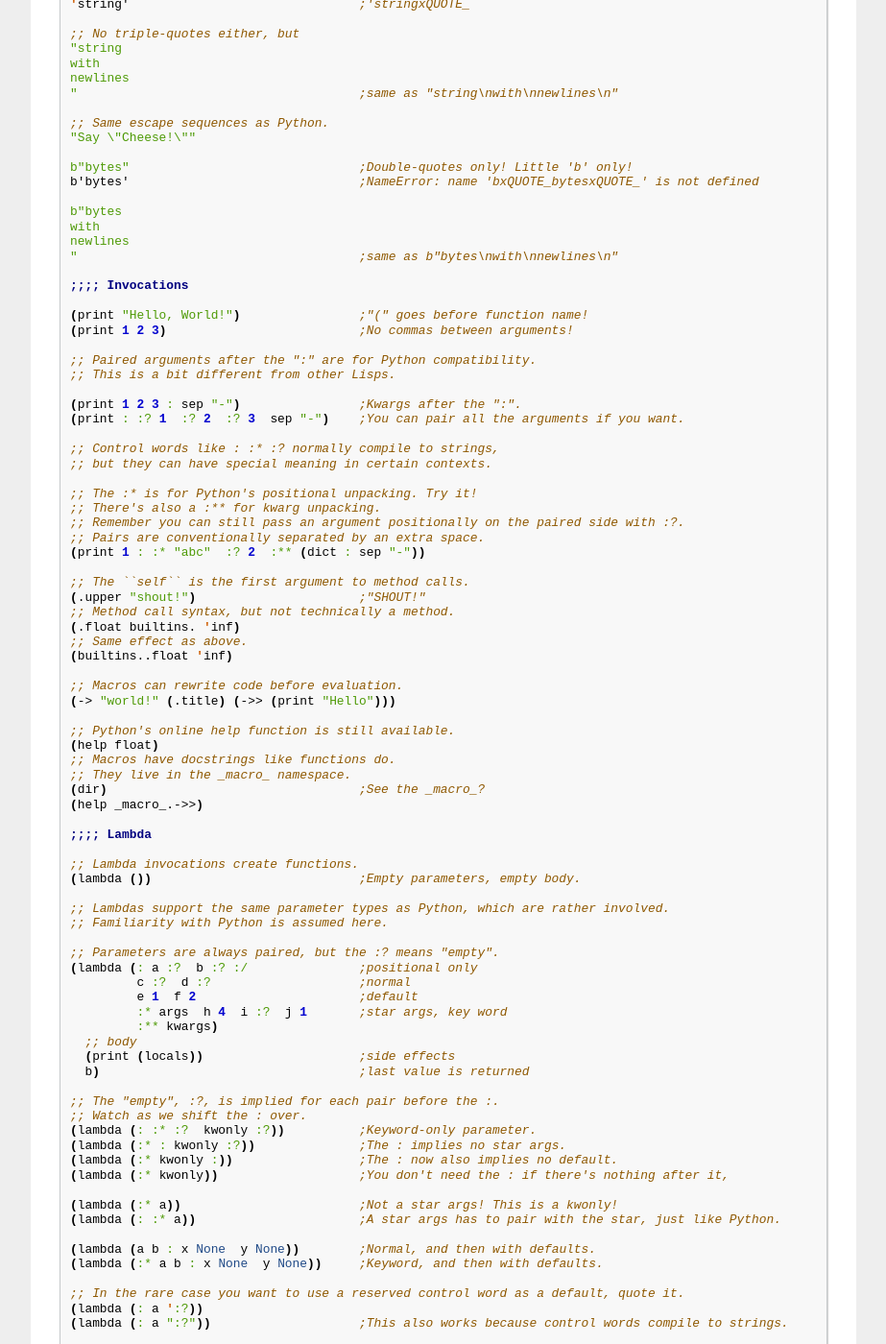
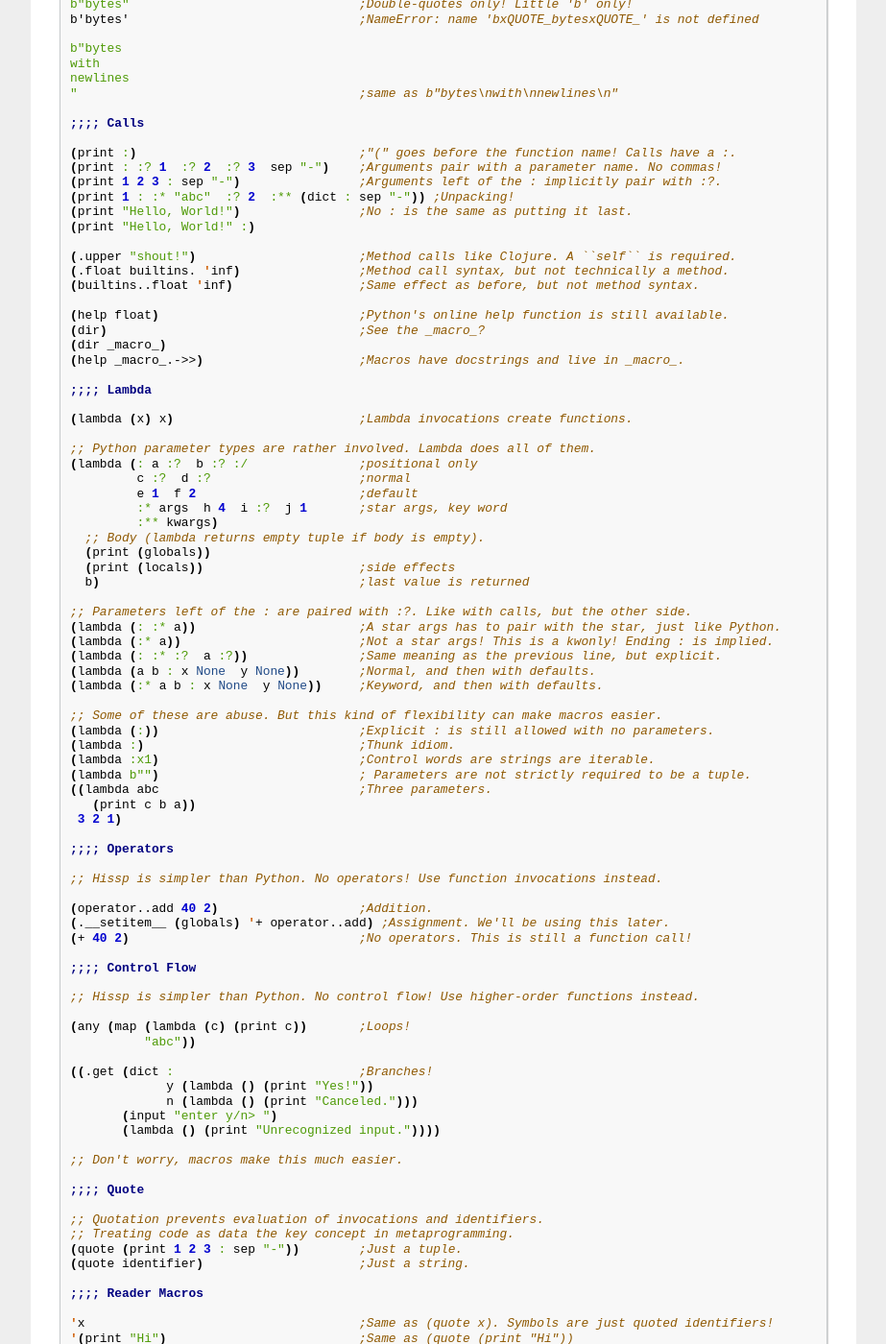
Before and after one commit to gilch/hissp, a Sphinx documentation site: the page built from docs/lissp_quickstart.rst, in a window 1280 px wide and 1400 px high, scrolled down 1420 px. Shown: the whole window at 96% size, without its empty margins (268-1191 px from the left). Built offline with Sphinx 7.4.7, drawn with Linux system fonts in a browser that asks for light colours; pages that are not in the unit, such as notebooks, are missing from menus; some of the changed text lies outside the part shown.

Commit message:
Streamline quickstart

```diff
--- a/docs/lissp_quickstart.rst
+++ b/docs/lissp_quickstart.rst
@@ -1,7 +1,7 @@
 .. Copyright 2020 Matthew Egan Odendahl
    SPDX-License-Identifier: Apache-2.0
 
-.. TODO: sybil tests? ;: ;>>>
+.. TODO: sybil tests? ;: ;>>> ;...
 
 Lissp Quick Start
 =================
@@ -10,41 +10,37 @@
 
    ;;;; Lissp Quick Start
 
-   ;; Lissp is a lightweight textual language representing the Hissp data language.
-   ;; The Lissp reader converts Lissp code to Hissp data structures.
+   ;; Lissp is a lightweight textual language representing the Hissp data
+   ;; language. The Lissp reader converts Lissp code to Hissp syntax trees.
    ;; The Hissp compiler translates Hissp to a functional subset of Python.
 
-   ;; This document is written like a .lissp file,
-   ;; demonstrating Lissp's features with minimal exposition.
-   ;; Some familiarity with Python is assumed.
-   ;; Familiarity with another Lisp dialect is helpful, but not assumed.
-   ;; See the Hissp tutorial for more detailed explanations.
+   ;; This document is written like a .lissp file, demonstrating Lissp's
+   ;; features with minimal exposition. Some familiarity with Python is
+   ;; assumed. Familiarity with another Lisp dialect is not assumed, but
+   ;; helpful. See the Hissp tutorial for more detailed explanations.
+
+   ;; Follow along by entering these examples in the REPL. It will show you the
+   ;; compiled Python, and evaluate it. Try variations that occur to you.
+
+   ;;;; Installation
 
    ;; Install hissp with $ pip install hissp
    ;; Start the REPL with $ hissp
    ;; Quit with EOF or (exit).
 
-   ;; Follow along by entering these examples in the REPL.
-   ;; It will show you the compiled Python, and evaluate it.
-   ;; Try variations that occur to you.
+   ;;;; Literals
 
-   ;;;; Semicolon Comment Style
+   ;;; singleton
 
-   ;; ;;;; Headings start with 4.
-   ;; ;;; Subheadings start with 3.
-   ;; (Aligned-comments
-   ;;   ;; are indented as the next line.
-   ;;   "And start with 2: ;;")
-   ;; Margin comments (;)                 ;Begin at column 40+,
-   ;;                                     ; can continue with a space,
-   ;; and always have a space before the semicolon. ;Like this.
+   None                                   ;Same as Python.
+   ...                                    ;Ellipsis
 
-   ;;;; Numeric
-
-   ;; Numeric literals are the same as Python.
+   ;;; boolean
 
    False                                  ;bool. Remember that bools are ints:
    True                                   ; 0 and 1.
+
+   ;;; integer
 
    42                                     ;int
    0x10                                   ;16
@@ -52,56 +48,49 @@
    0b10                                   ;2
    0b1111_0000_0000                       ;0xF00
 
+   ;;; floating-point
+
    -4.2                                   ;float
    4e2                                    ;400.0
    -1.6e-2                                ;-0.016
+
+   ;;; complex
 
    5j                                     ;imaginary
    4+2j                                   ;complex
    -1_2.3_4e-5_6-7_8.9_8e-7_6j            ;Very complex!
 
-   ;;;; Singleton
+   ;;; symbols and strings
 
-   ;; The singleton literals are also the same as Python.
-
-   None
-   ...                                    ;Ellipsis
-
-   ;;;; Symbolic
-
-   ;; Symbolic literals are not quite like Python.
-
-   ;; Hissp has full access to Python libraries.
    object                                 ;Normal identifier.
-   object.__class__                       ;Attribute identifier. Same as Python so far.
-   math.                                  ;Module identifier. Ends in a dot. Imports it!
+   object.__class__                       ;Attribute identifier with dot. Same as Python so far.
+   math.                                  ;Module identifier ends in a dot and imports it!
    math..tau                              ;Qualified identifier. Attribute of a module.
    collections.abc.                       ;Submodule identifier. Has package name.
    builtins..object.__class__             ;Qualified attribute identifier.
    object.__class__.__name__              ;Attributes chain.
    collections.abc..Sequence.__class__.__name__ ;All together now.
 
-   :control-word                          ;Similar to ":keywords" in other Lisps.
+   :control-word                          ;Colon prefix. Similar to ":keywords" in other Lisps.
 
-   'symbol                                ;Symbols represent identifiers.
+   'symbol                                ;Apostrophe prefix. Symbols represent identifiers.
 
-   ;;; Read-time special-character munging.
+   ;; Symbols munge special characters at read-time to valid Python identifiers.
 
    'Also-a-symbol!                        ;alias for 'AlsoxH_axH_symbolxBANG_
    '+                                     ;'xPLUS_
    '->>                                   ;'xH_xGT_xGT_
+   :->>                                   ;Control words don't represent identifiers, don't munge.
 
    "string"                               ;Double-quotes only!
-   'string'                               ;'stringxQUOTE_
+   'string'                               ;'stringxQUOTE_ symbol.
 
-   ;; No triple-quotes either, but
    "string
    with
    newlines
-   "                                      ;same as "string\nwith\nnewlines\n"
+   "                                      ;same as "string\nwith\nnewlines\n". No triple quotes.
 
-   ;; Same escape sequences as Python.
-   "Say \"Cheese!\""
+   "Say \"Cheese!\""                      ;Same backslash escape sequences as Python.
 
    b"bytes"                               ;Double-quotes only! Little 'b' only!
    b'bytes'                               ;NameError: name 'bxQUOTE_bytesxQUOTE_' is not defined
@@ -111,90 +100,58 @@
    newlines
    "                                      ;same as b"bytes\nwith\nnewlines\n"
 
-   ;;;; Invocations
+   ;;;; Calls
 
-   (print "Hello, World!")                ;"(" goes before function name!
-   (print 1 2 3)                          ;No commas between arguments!
+   (print :)                              ;"(" goes before the function name! Calls have a :.
+   (print : :? 1  :? 2  :? 3  sep "-")    ;Arguments pair with a parameter name. No commas!
+   (print 1 2 3 : sep "-")                ;Arguments left of the : implicitly pair with :?.
+   (print 1 : :* "abc"  :? 2  :** (dict : sep "-")) ;Unpacking!
+   (print "Hello, World!")                ;No : is the same as putting it last.
+   (print "Hello, World!" :)
 
-   ;; Paired arguments after the ":" are for Python compatibility.
-   ;; This is a bit different from other Lisps.
+   (.upper "shout!")                      ;Method calls like Clojure. A ``self`` is required.
+   (.float builtins. 'inf)                ;Method call syntax, but not technically a method.
+   (builtins..float 'inf)                 ;Same effect as before, but not method syntax.
 
-   (print 1 2 3 : sep "-")                ;Kwargs after the ":".
-   (print : :? 1  :? 2  :? 3  sep "-")    ;You can pair all the arguments if you want.
-
-   ;; Control words like : :* :? normally compile to strings,
-   ;; but they can have special meaning in certain contexts.
-
-   ;; The :* is for Python's positional unpacking. Try it!
-   ;; There's also a :** for kwarg unpacking.
-   ;; Remember you can still pass an argument positionally on the paired side with :?.
-   ;; Pairs are conventionally separated by an extra space.
-   (print 1 : :* "abc"  :? 2  :** (dict : sep "-"))
-
-   ;; The ``self`` is the first argument to method calls.
-   (.upper "shout!")                      ;"SHOUT!"
-   ;; Method call syntax, but not technically a method.
-   (.float builtins. 'inf)
-   ;; Same effect as above.
-   (builtins..float 'inf)
-
-   ;; Macros can rewrite code before evaluation.
-   (-> "world!" (.title) (->> (print "Hello")))
-
-   ;; Python's online help function is still available.
-   (help float)
-   ;; Macros have docstrings like functions do.
-   ;; They live in the _macro_ namespace.
+   (help float)                           ;Python's online help function is still available.
    (dir)                                  ;See the _macro_?
-   (help _macro_.->>)
+   (dir _macro_)
+   (help _macro_.->>)                     ;Macros have docstrings and live in _macro_.
 
    ;;;; Lambda
 
-   ;; Lambda invocations create functions.
-   (lambda ())                            ;Empty parameters, empty body.
+   (lambda (x) x)                         ;Lambda invocations create functions.
 
-   ;; Lambdas support the same parameter types as Python, which are rather involved.
-   ;; Familiarity with Python is assumed here.
-
-   ;; Parameters are always paired, but the :? means "empty".
+   ;; Python parameter types are rather involved. Lambda does all of them.
    (lambda (: a :?  b :? :/               ;positional only
             c :?  d :?                    ;normal
             e 1  f 2                      ;default
             :* args  h 4  i :?  j 1       ;star args, key word
             :** kwargs)
-     ;; body
+     ;; Body (lambda returns empty tuple if body is empty).
+     (print (globals))
      (print (locals))                     ;side effects
      b)                                   ;last value is returned
 
-   ;; The "empty", :?, is implied for each pair before the :.
-   ;; Watch as we shift the : over.
-   (lambda (: :* :?  kwonly :?))          ;Keyword-only parameter.
-   (lambda (:* : kwonly :?))              ;The : implies no star args.
-   (lambda (:* kwonly :))                 ;The : now also implies no default.
-   (lambda (:* kwonly))                   ;You don't need the : if there's nothing after it,
-
-   (lambda (:* a))                        ;Not a star args! This is a kwonly!
+   ;; Parameters left of the : are paired with :?. Like with calls, but the other side.
    (lambda (: :* a))                      ;A star args has to pair with the star, just like Python.
-
+   (lambda (:* a))                        ;Not a star args! This is a kwonly! Ending : is implied.
+   (lambda (: :* :?  a :?))               ;Same meaning as the previous line, but explicit.
    (lambda (a b : x None  y None))        ;Normal, and then with defaults.
    (lambda (:* a b : x None  y None))     ;Keyword, and then with defaults.
 
-   ;; In the rare case you want to use a reserved control word as a default, quote it.
-   (lambda (: a ':?))
-   (lambda (: a ":?"))                    ;This also works because control words compile to strings.
-
    ;; Some of these are abuse. But this kind of flexibility can make macros easier.
-   (lambda (:))                           ;The : is still allowed.
+   (lambda (:))                           ;Explicit : is still allowed with no parameters.
    (lambda :)                             ;Thunk idiom.
    (lambda :x1)                           ;Control words are strings are iterable.
    (lambda b"")                           ; Parameters are not strictly required to be a tuple.
-   (lambda x)
-   (lambda abc)                           ;Three parameters.
+   ((lambda abc                           ;Three parameters.
+      (print c b a))
+    3 2 1)
 
    ;;;; Operators
 
-   ;; Hissp is simpler than Python. No operators!
-   ;; Use function invocations instead.
+   ;; Hissp is simpler than Python. No operators! Use function invocations instead.
 
    (operator..add 40 2)                   ;Addition.
    (.__setitem__ (globals) '+ operator..add) ;Assignment. We'll be using this later.
@@ -202,19 +159,18 @@
 
    ;;;; Control Flow
 
-   ;; Hissp is simpler than Python. No control flow!
-   ;; Use higher-order functions instead.
+   ;; Hissp is simpler than Python. No control flow! Use higher-order functions instead.
 
-   ;; Loops!
-   (any (map (lambda (c) (print c))
+   (any (map (lambda (c) (print c))       ;Loops!
              "abc"))
 
-   ;; Branches!
-   ((.get (dict :
+   ((.get (dict :                         ;Branches!
                 y (lambda () (print "Yes!"))
                 n (lambda () (print "Canceled.")))
           (input "enter y/n> ")
           (lambda () (print "Unrecognized input."))))
+
+   ;; Don't worry, macros make this much easier.
 
    ;;;; Quote
 
@@ -257,99 +214,90 @@
    ;; Reader macros compose. Note the quote.
    'hissp.munger..demunge#xH_xGT_xGT_     ;'->>'
 
+   (print (.upper 'textwrap..dedent#"\
+                  These lines
+                  Don't interrupt
+                  the flow."))
+
    ;; The "inject" reader macro evaluates the next form
    ;; and puts the result directly in the Hissp.
    .#(fractions..Fraction 1 2)            ;Fraction() is multiary.
 
    ;; Use a string to inject Python into the compiled output.
-   ;; Use responsibly!
    (lambda (a b c)
      ;; Hissp may not have operators, but Python does.
      .#"(-b + (b**2 - 4*a*c)**0.5)/(2*a)")
 
+   ;; Statement injections work at the top level only.
+   .#"from operator import *"             ;All your operator are belong to us.
+
+   ;; Injections are powerful. Use responsibly!
+
    ;;;; Collections
 
-   ;; Make tuples with a quote.
-   '(1 2 3)                               ;(1, 2, 3)
+   ;;; templates and tuples
 
-   ;; You can interpolate with templates.
-   `(,(operator..pow 42 0) ,(+ 1 1) 3)    ;(1, 2, 3)
+   '(1 2 3)                               ;tuple
+   `(,(operator..pow 42 0) ,(+ 1 1) 3)    ;Interpolate with templates.
+   `("a" 'b c ,'d ,"e")                   ;Careful with quotes in templates! Try it.
+   '(1 "a")                               ;Recursive quoting.
+   `(1 ,"a")
 
-   ;; Be careful with quotes in templates!
-   `("a" 'b c ,'d ,"e")
-   ;; (('quote', 'a', {':str': True}), ('quote', '__main__..b'), '__main__..c', 'd', 'e')
+   ;; Helper functions may be easier than templates.
+   ((lambda (: :* xs) xs) 0 "a" 'b :c)
+   (.__setitem__ (globals) 'entuple (lambda (: :* xs) xs))
+   (entuple 0 "a" 'b :c)
 
-   '(1 "a")                               ;(1, ('quote', 'a', {':str': True}))
-   `(1 ,"a")                              ;(1, 'a')
+   ;;; other collection types
 
-   ;; Helper functions may be easier.
-   ((lambda (: :* xs) xs) 0 "a" 'b :c)    ;(0, 'a', 'b', ':c')
-   (.__setitem__ (globals) 'entuple (lambda (: :* xs) xs))
-   (entuple 0 "a" 'b :c)                  ;(0, 'a', 'b', ':c')
+   (list `(1 ,(+ 1 1) 2))
+   (set '(1 2 3))
+   (dict (zip '(1 2 3) "abc"))
 
-   ;; Tuples convert to other collection types.
-   (list `(1 ,(+ 1 1) 2))                 ;[1 2 3]
-   (set '(1 2 3))                         ;{1, 2, 3}
-   (dict (zip '(1 2 3) "abc"))            ;{1: 'a', 2: 'b', 3: 'c'}
+   (dict : + 0  a 1  b 2)                 ;symbolic keys
+   (.__getitem__ _ '+)                    ;In the REPL, _ is the last result that wasn't None.
 
-   ;; Symbolic-keyed dict via kwargs.
-   (dict : + 0  a 1  b 2)                 ;{'xPLUS_': 0, 'a': 1, 'b': 2}
-   ;; In the REPL, _ is the last result that wasn't None, same as Python.
-   (.__getitem__ _ '+)                    ;0
+   (dict '((a 1) (2 b)))                  ;Mixed key types.
+   (dict `((,'+ 42)
+           (,(+ 1 1) ,'b)))               ;interpolated
+   (.__getitem__ _ '+)
 
-   ;; Mixed key types.
-   (dict '((a 1) (2 b)))                  ;{'a': 1, 2: 'b'}
-   ;; Interpolated.
-   (dict `((,'+ 42)
-           (,(+ 1 1) ,'b)))               ;{'xPlus_': 42, 2: 'b'}
-   (.__getitem__ _ '+)                    ;42
-
-   ;; Python injection can also make collections.
-   .#"[1, 2, 3]"                          ;[1, 2, 3]
-   ;; Injections work on any Python expression, even comprehensions!
+   .#"[1, 2, 3]"                          ;List from a Python injection.
    (.__setitem__ (globals)
-                 'endict                  ;helper function
+                 'endict                  ;dict helper function
                  (lambda (: :* pairs)
+                   ;; Injections work on any Python expression, even comprehensions!
                    .#"{k: next(it) for it in [iter(pairs)] for k in it}"))
-   (endict 1 2  'a 'b)                    ;{1: 2, 'a': 'b'}
+   (endict 1 2  'a 'b)
 
    ;;; atomic collection literals
 
-   ;; As a special convenience, in certain limited cases, you can drop the quotes,
-   .#[]                                   ;[]
-   ;; and the reader macro!
-   []                                     ;[]
+   .#[]                                   ;As a convenience, you can drop the quotes in some cases.
+   []                                     ; And the reader macro!
 
-   ;; List, set, and dict literals are a special case of injection.
-   ;; These read in as a single atom,
-   ;; so they may contain compile-time literals only--No interpolation!
-   [1,2,3]                                ;[1, 2, 3]
-   {1,2,3}                                ;{1, 2, 3}
-   {'a':1,2:b'b'}                         ;{'a': 1, 2: b'b'}
-
-   ;; Nesting.
-   [1,{2},{3:[4,5]},'six']                ;[1, {2}, {3: [4, 5]}, 'six']
+   [1,2,3]                                ;List, set and dict literals are a special case
+   {1,2,3}                                ; of injection. These literals read in as a single atom.
+   {'a':1,2:b'b'}                         ; Compile-time literals only--No interpolation!
+   [1,{2},{3:[4,5]},'six']                ;Nesting is allowed.
 
    ;; To keep the grammar simple, they're restricted:
    ;; No double quotes, no spaces, no newlines, and no parentheses, even in nested strings.
    [1, 2]                                 ;SyntaxError. No Spaces!
    [1,"2"]                                ;SyntaxError. No double quotes!
-   [1,'2']                                ;[1, '2']
-   [1,'''2''']                            ;[1, '2']
+   [1,'2']                                ;Correct.
+   [1,'''2''']                            ;Triple quotes are allowed, but still no newlines.
    [1,'2 3']                              ;SyntaxError. No Spaces! Not even in nested strings.
 
-   ;; Escapes for these do work in strings, though I find this one hard to read.
-   [1,'2\0403']                           ;[1, '2 3'].
-   ;; This is a little better.
-   [1,'2\N{space}3']                      ;[1, '2 3']
+   ;; Escapes for these do work in strings.
+   [1,'2\0403']                           ;Though I find this one hard to read.
+   [1,'2\N{space}3']                      ;This is a little better.
 
-   ;; If you need a collection that would violate those restrictions,
-   ;; use the inject macro (or constructors) instead.
-   .#"[1, '2 3']"                         ;[1, '2 3']
-   .#"[1, (2, 3)]"                        ;[1, (2, 3)]
-   (list `(1 ,"2 3"))                     ;[1, '2 3']
+   ;; Use the inject macro (or constructors) instead to get around these restrictions.
+   .#"[1, '2 3']"                         ;Spaces are allowed.
+   .#"[1, (2, 3)]"                        ;Parentheses are allowed.
+   (list `(1 ,"2 3"))                     ;Remember templates make tuples, convert to lists.
    (.__setitem__ (globals) 'enlist (lambda (: :* xs) (list xs)))
-   (enlist 1 "2 3")                       ;[1, '2 3']
+   (enlist 1 "2 3")                       ;helper function
 
    _#"Even though they evaluate the same, there's a subtle compile-time difference
    between an atomic collection literal and a string injection. This can matter because
@@ -364,10 +312,10 @@
 
    ;;;; Compiler Macros
 
-   _#" Macroexpansion happens at compile time, after the reader,
-   so they also work in readerless mode, or with alternative Hissp readers other than Lissp.
-   Macros get all of their arguments unevaluated (quoted)
-   and the compiler inserts the resulting Hissp into that point in the program."
+   _#"Macroexpansion happens at compile time, after the reader, so they also
+   work in readerless mode, or with alternative Hissp readers other than Lissp.
+   Macros get all of their arguments unevaluated (quoted) and the compiler
+   inserts the resulting Hissp into that point in the program."
 
    ;; A function invocation using an identifier qualified with ``_macro_`` is a macroexpansion.
    (hissp.basic.._macro_.define SPAM "eggs") ;N.B. SPAM not quoted.
@@ -490,9 +438,9 @@
    ;;;; Basic Macros
 
    _#" The REPL comes with some basic macros defined in hissp.basic.
-   By default, they don't work in .lissp files unqualified.
-   But you can add them to the current module's _macro_ namespace.
-   The compiled output from these does not require hissp to be installed."
+   By default, they don't work in .lissp files unqualified. But you can add
+   them to the current module's _macro_ namespace. The compiled output from
+   these does not require hissp to be installed."
 
    ;;; macro import
 
```
Also changed, not shown: other parts of docs/lissp_quickstart.rst (+2 -1 lines).
